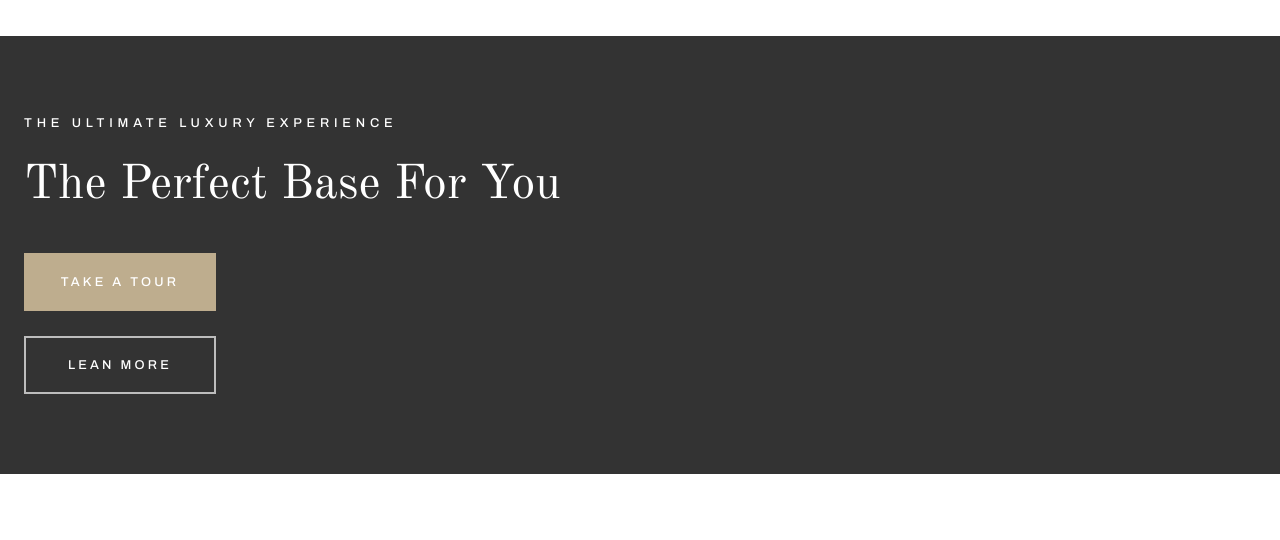
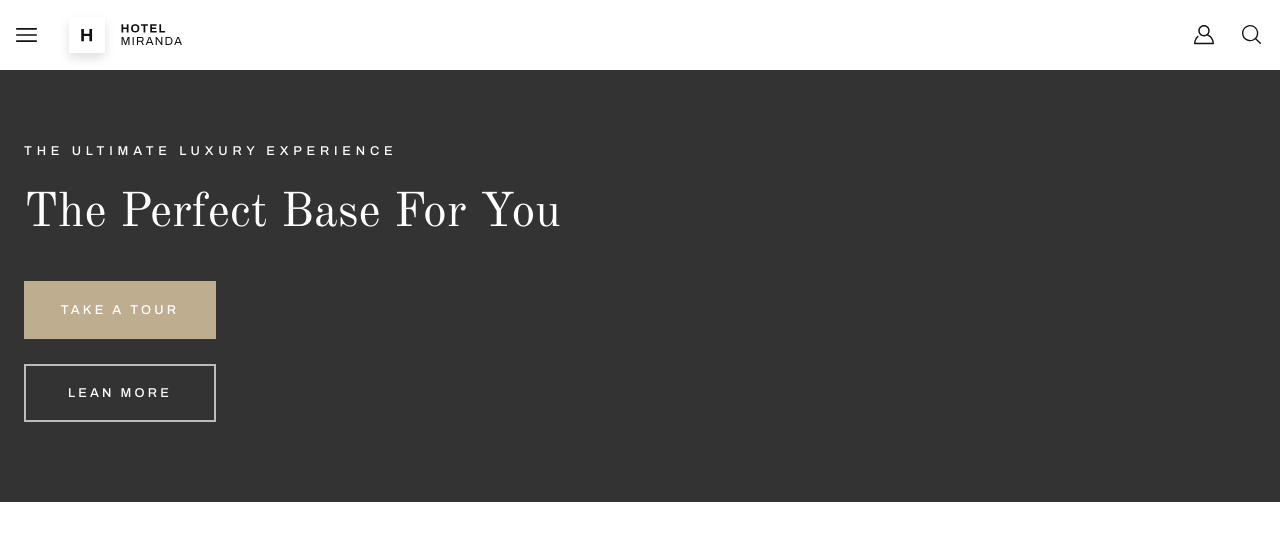
Before and after one commit to Kevinky107/Hotel-Miranda, a website: page index.html in a window 1280 px wide. Drawn offline with nearby package versions, Linux system fonts and the light colour scheme.

Commit message:
ADD: navbar component
se ha añadido el navbar y su estilo

```diff
--- a/index.html
+++ b/index.html
@@ -12,14 +12,16 @@
     </head>
     <boddy>
         <nav class="navbar">
-
-            <div>
-                <img>
-                <img>
+            <div class="navbar__left">
+                <img class="navbar__left__menu" src="public/menu.svg">
+                <div class="navbar__left__logo">
+                    <img src="public/logo.svg">
+                    <img src="public/logo-text.svg">
+                </div>
             </div>
-            <div>
-                <img>
-                <img>
+            <div class="navbar__right">
+                <img src="public/profile.svg">
+                <img src="public/search.svg">
             </div>
         </nav>
         <header class="header">
--- a/styles/components/header.sass
+++ b/styles/components/header.sass
@@ -16,7 +16,7 @@
         background-color: $mainColorInDark
         margin-top: 3em
 
-    button:last-child
+    button:last-of-type
         background-color: rgba(0, 0, 0, 0)
         border: 2px solid $gray
         margin-top: 2em
--- /dev/null
+++ b/styles/components/nav.sass
@@ -0,0 +1,29 @@
+.navbar
+    position: fixed
+    display: inline-flex
+    height: 70px
+    width: 100%
+    background-color: white
+    align-items: center
+    justify-content: space-between
+
+    &__left
+        display: inline-flex
+
+        &__menu
+            width: 1.3em
+            padding: 1em
+
+        &__logo
+            padding-inline: 1em
+            display: inline-flex
+            align-items: center
+            gap: 1em
+
+            img:first-child
+                box-shadow: 0px 5px 10px 0px rgb(223, 223, 223)
+
+    &__right
+        display: inline-flex
+        padding-inline: 1em
+        gap: 1.5em
--- a/styles/page/home.sass
+++ b/styles/page/home.sass
@@ -1,2 +1,6 @@
 @import ../components/header
 @import ../components/button
+@import ../components/nav
+
+.header
+    padding-top: 9em
```
Also changed, not shown: public/logo-text.svg (added), public/logo.svg (added), public/menu.svg (added), styles.css, 1 other file.
